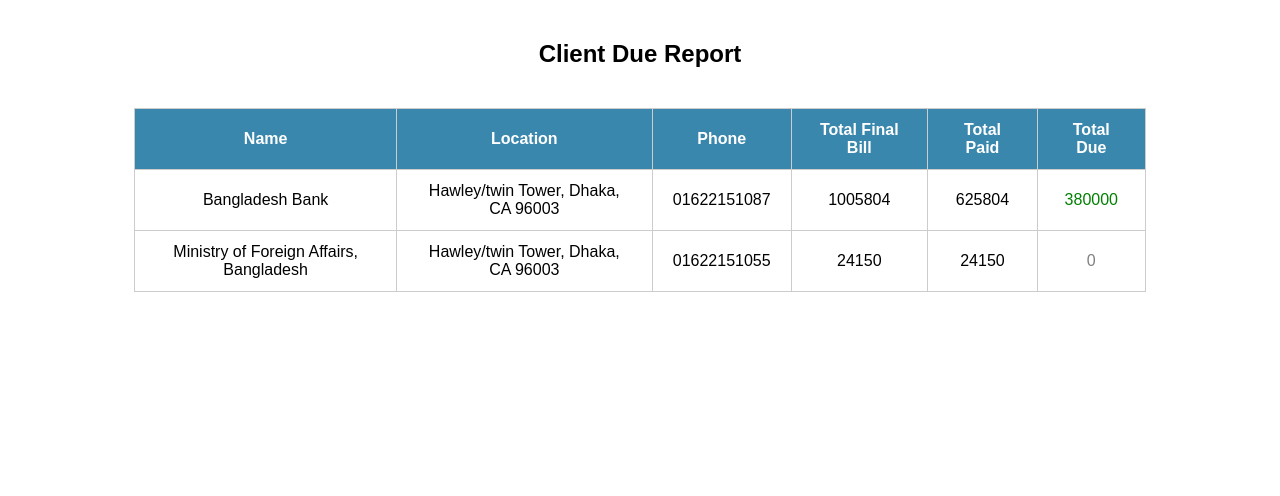
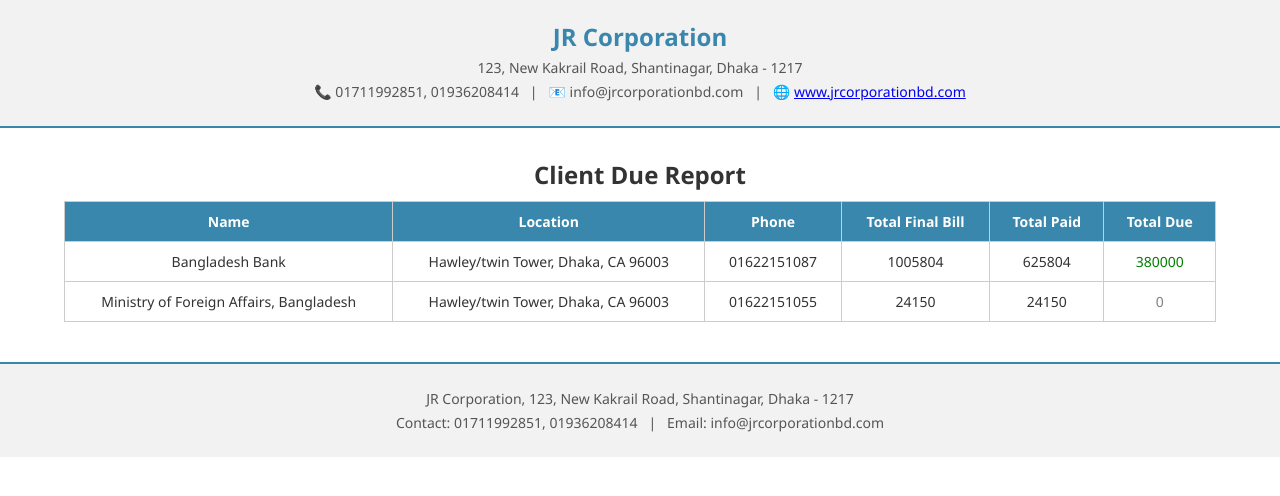
Before and after one commit to tohidrupok/operations-processing-system, a Django app: page /client-due-report/ in a window 1280 px wide. Shown: the top 496 px of the page. Run offline with Django 5.2, Linux system fonts and the light colour scheme; a user stored in the database is signed in; data comes from the database, SQL or seed files in the repository; both versions use the stored data as it was after the commit.

Commit message:
client ar due kaj okey

```diff
--- a/finance/templates/reports/client_due_report.html
+++ b/finance/templates/reports/client_due_report.html
@@ -1,34 +1,126 @@
 <!DOCTYPE html>
-<html>
+<html lang="en">
+{% load static %}
 <head>
-    <title>Client Due Report</title>
+    <meta charset="UTF-8">
+    <title>JR Accounting Software</title>
+    <link rel="icon" href="{% static 'assets/images/jr.png' %}" type="image/png" />
     <style>
         body {
-            font-family: Arial, sans-serif;
+            font-family: 'Segoe UI', Tahoma, Geneva, Verdana, sans-serif;
+            margin: 0;
+            padding: 0;
+            background-color: white;
         }
+
+        .header, .footer {
+            text-align: center;
+            padding: 20px 40px;
+            background-color: #f2f2f2;
+            border-bottom: 2px solid #3a87ad;
+        }
+
+        .footer {
+            border-top: 2px solid #3a87ad;
+            border-bottom: none;
+            margin-top: 40px;
+        }
+
+        .company-name {
+            font-size: 24px;
+            font-weight: bold;
+            color: #3a87ad;
+        }
+
+        .address, .contact {
+            margin: 5px 0;
+            font-size: 14px;
+            color: #555;
+        }
+
+        h2 {
+            text-align: center;
+            margin: 30px 0 10px;
+            color: #333;
+        }
+
         table {
-            width: 80%;
+            width: 90%;
+            margin: 0 auto 40px;
             border-collapse: collapse;
-            margin: 40px auto;
         }
+
         th, td {
-            padding: 12px 20px;
+            padding: 10px 15px;
             border: 1px solid #ccc;
             text-align: center;
+            font-size: 14px;
         }
+
         th {
             background-color: #3a87ad;
             color: white;
         }
-        h2 {
-            text-align: center;
-            margin-top: 40px;
+
+        td {
+            color: #333;
+        }
+
+        .due-negative {
+            color: red;
+        }
+
+        .due-positive {
+            color: green;
+        }
+
+        .due-zero {
+            color: gray;
+        }
+
+        @media print {
+            body {
+                margin: 0;
+                padding: 0;
+            }
+
+            .header, .footer {
+                position: fixed;
+                width: 100%;
+                background-color: white;
+            }
+
+            .header {
+                top: 0;
+                border-bottom: 1px solid #aaa;
+            }
+
+            .footer {
+                bottom: 0;
+                border-top: 1px solid #aaa;
+            }
+
+            table {
+                margin-top: 180px;
+                margin-bottom: 100px;
+            }
         }
     </style>
 </head>
 <body>
+
+<div class="header">
+    <div class="company-name">JR Corporation</div>
+    <div class="address">123, New Kakrail Road, Shantinagar, Dhaka - 1217</div>
+    <div class="contact">
+        📞 01711992851, 01936208414 &nbsp; | &nbsp; 📧 info@jrcorporationbd.com &nbsp; | &nbsp;
+        🌐 <a href="https://www.jrcorporationbd.com/" target="_blank">www.jrcorporationbd.com</a>
+    </div>
+</div>
+
 <h2>Client Due Report</h2>
-<table border="1">
+
+<table>
     <thead>
         <tr>
             <th>Name</th>
@@ -47,7 +139,7 @@
             <td>{{ client.phone }}</td>
             <td>{{ client.total_final_bill }}</td>
             <td>{{ client.total_current_paid }}</td>
-            <td style="color: {% if client.total_due < 0 %}red{% elif client.total_due > 0 %}green{% else %}gray{% endif %};">
+            <td class="{% if client.total_due < 0 %}due-negative{% elif client.total_due > 0 %}due-positive{% else %}due-zero{% endif %}">
                 {{ client.total_due }}
             </td>
         </tr>
@@ -55,5 +147,12 @@
     </tbody>
 </table>
 
+<div class="footer">
+    <div class="address">JR Corporation, 123, New Kakrail Road, Shantinagar, Dhaka - 1217</div>
+    <div class="contact">
+        Contact: 01711992851, 01936208414 &nbsp; | &nbsp; Email: info@jrcorporationbd.com
+    </div>
+</div>
+
 </body>
 </html>
--- a/finance/views.py
+++ b/finance/views.py
@@ -510,4 +510,5 @@
                 'total_due': total_due
             })
 
+
     return render(request, 'reports/client_due_report.html', {'report': report})
--- a/templates/partials/base0.html
+++ b/templates/partials/base0.html
@@ -211,7 +211,7 @@
 						<div class="menu-title">Reports </div>
 					</a>
 					<ul>
-						<li> <a href="#"><i class="bx bx-right-arrow-alt"></i>Client Report</a></li>
+						<li> <a href="{% url 'client_due_report' %}" target="_blank" ><i class="bx bx-right-arrow-alt"></i>Client's Report</a></li>
 						<li> <a href="#"><i class="bx bx-right-arrow-alt"></i>Supplier Report</a></li>
 						<li> <a href="#"><i class="bx bx-right-arrow-alt"></i>Bank Transaction Report</a></li>
 						<li> <a href="#"><i class="bx bx-right-arrow-alt"></i>Purchase Reports</a></li>
```
Also changed, not shown: db.sqlite3.
